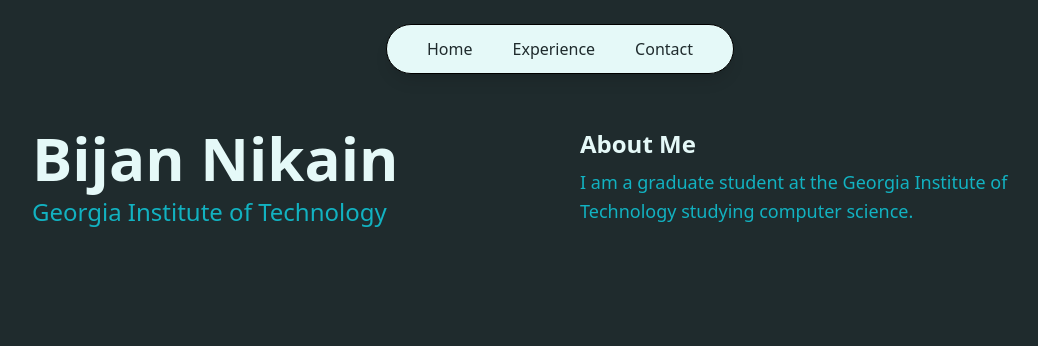
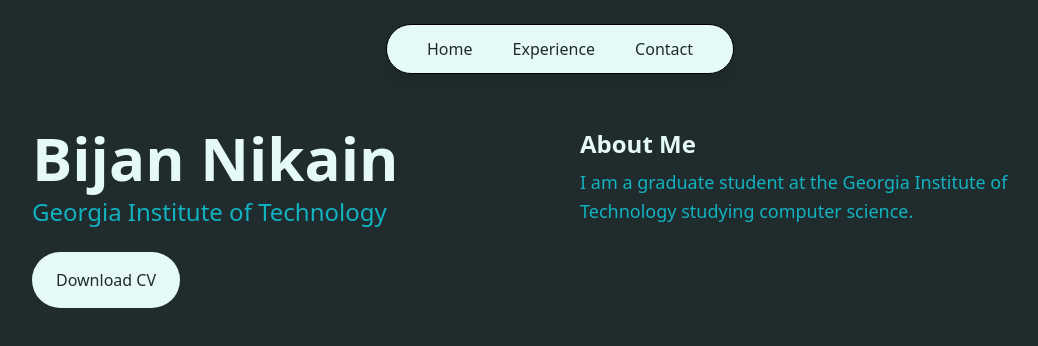
Before and after one commit to bnikain21/my-website, a Next.js app: page / in a window 1280 px wide. Shown: the top 346 px of the page, without its empty margins (80-1118 px from the left). Built offline with nearby package versions, Linux system fonts and the light colour scheme.

Commit message:
added cv download

```diff
--- a/app/page.tsx
+++ b/app/page.tsx
@@ -15,6 +15,9 @@ export default function Home() {
         <p className="text-lg text-text-e1s md:text-2xl mt-2 ">
           Georgia Institute of Technology
         </p>
+        <a href="/resume.pdf" download className="mt-6 inline-block py-4 px-6 text-text-a1m rounded-full bg-a1 hover:bg-b1 transition">
+          Download CV
+        </a>
       </div>
       <div className="flex-1 ">
         <h2 className="text-2xl font-semibold mb-2 text-text-e1m">About Me</h2>
```
Also changed, not shown: 1 other file (tests, documents, lock files or other folders).
